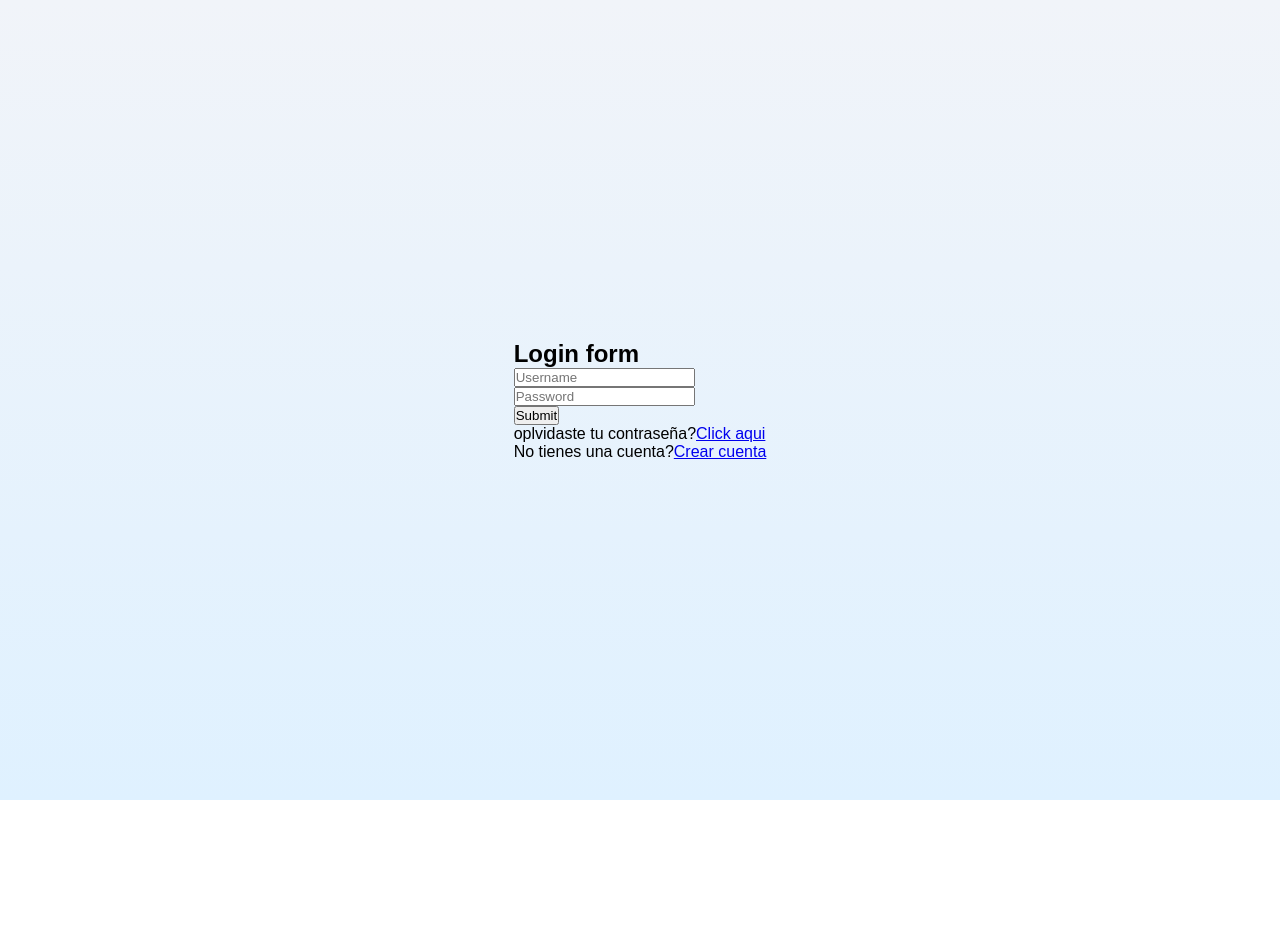
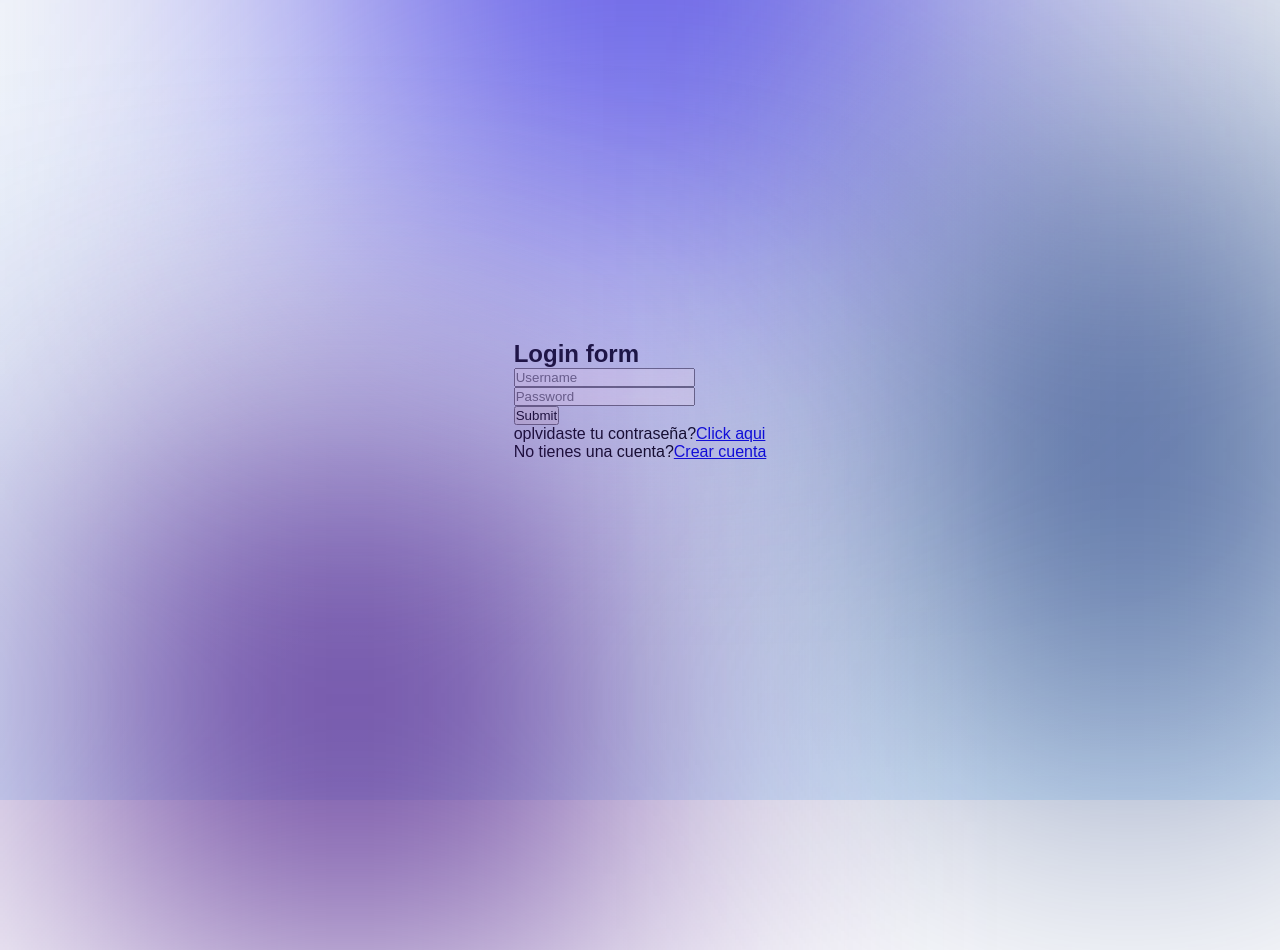
Before and after one commit to moisescisneros298/Login1-HTMLCSSintensivo, a plain HTML site: page index.html in a window 1280 px wide. Before the commit the page ends 800 px from the top, so only its background shows below. Drawn offline with Linux system fonts and the light colour scheme.

Commit message:
estilos de los hijos de color para el fondo

```diff
--- a/css/style.scss
+++ b/css/style.scss
@@ -18,5 +18,25 @@ section {
     .color {
         position: absolute;
         filter: blur(150px);
+        &:nth-child(1) {
+            top: -350px;
+            background: #5c55e6;
+            width: 600px;
+            height: 600px;
+        }
+        &:nth-child(2) {
+            bottom: -150px;
+            left: 100px;
+            background: #4b1c8b;
+            width: 500px;
+            height: 500px;
+        }
+        &:nth-child(3) {
+            bottom: 50px;
+            right: 0;
+            background: #001f6a;
+            width: 300px;
+            height: 600px;
+        }
     }
 }
```
Also changed, not shown: css/style.css, 1 other file.
